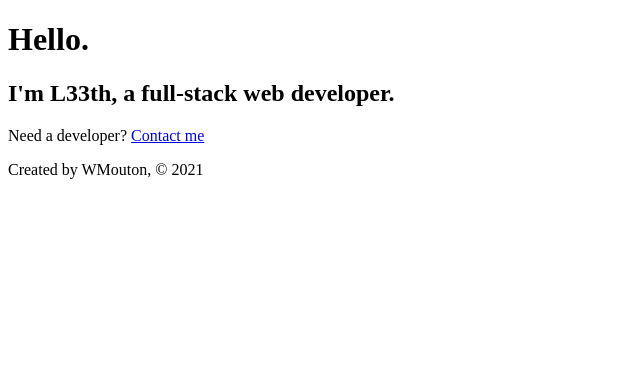
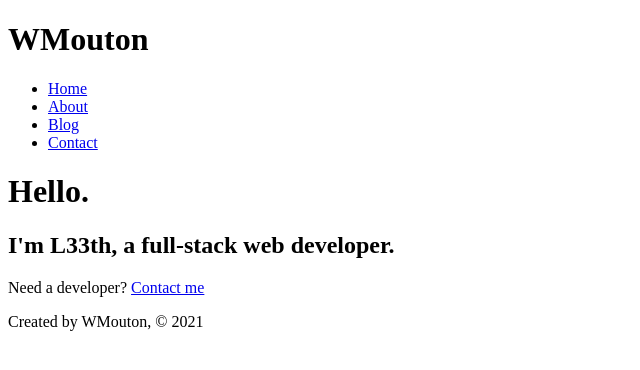
Before and after one commit to wmouton/Learn-GatsbyJS, a Gatsby site: page / in a window 1280 px wide. Shown: the whole page, without its empty margins (0-640 px from the left). Built offline with nearby package versions, Linux system fonts and the light colour scheme; Gatsby itself is replaced by a stand-in of ours.

Commit message:
added header

```diff
--- /dev/null
+++ b/src/components/header.js
@@ -0,0 +1,29 @@
+import React from 'react'
+// import link
+import { Link } from 'gatsby'
+
+const Header = () => {
+  return (
+    <header>
+      <h1>WMouton</h1>
+      <nav>
+        <ul>
+          <li>
+            <Link to="/">Home</Link>
+          </li>
+          <li>
+            <Link to="/about">About</Link>
+          </li>
+          <li>
+            <Link to="/blog">Blog</Link>
+          </li>
+          <li>
+            <Link to="/contact">Contact</Link>
+          </li>
+        </ul>
+      </nav>
+    </header>
+  )
+}
+
+export default Header
--- a/src/pages/index.js
+++ b/src/pages/index.js
@@ -2,11 +2,13 @@ import React from 'react'
 // import link
 import { Link } from 'gatsby'
 // import components
+import Header from '../components/header'
 import Footer from '../components/footer'
 
 const IndexPage = () => {
   return (
     <div>
+      <Header />
       <h1>Hello.</h1>
       <h2>I'm L33th, a full-stack web developer.</h2>
       <p>
```
